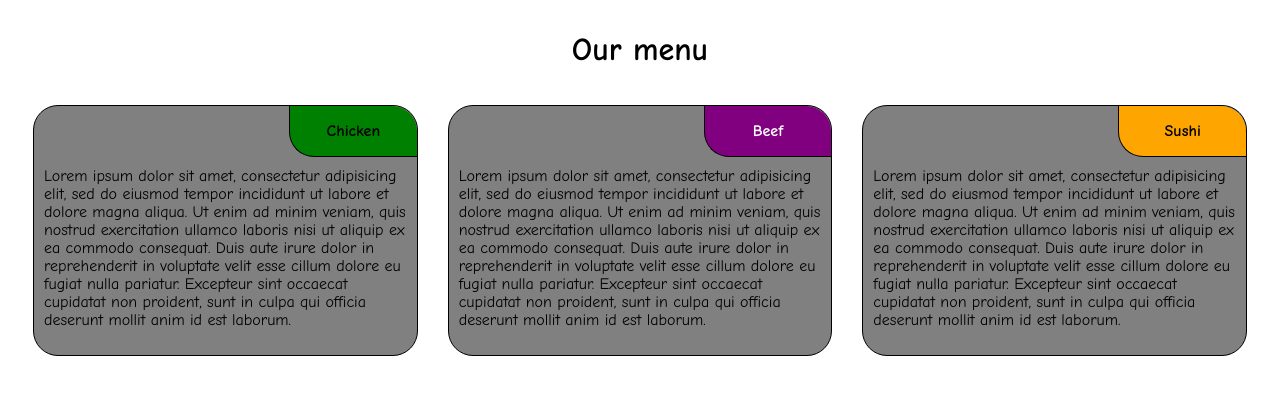
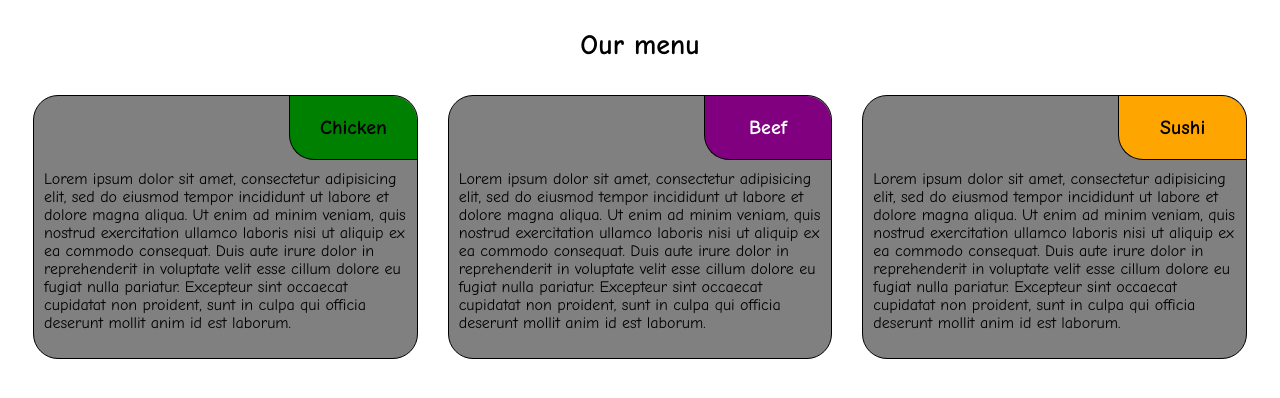
Before and after one commit to DemidenkoAndrey/CourseraPages, a plain HTML site: page module2-solution/index.html in a window 1280 px wide. Drawn offline with Linux system fonts and the light colour scheme.

Commit message:
Add font-size with em

```diff
--- a/module2-solution/css/main.css
+++ b/module2-solution/css/main.css
@@ -5,6 +5,10 @@
 html {
   font-family: "Comic Sans MS", cursive, sans-serif;
   padding: 10px;
+}
+
+h1 {
+  font-size: 1.75em;
 }
 
 .col-xs-12, .col-sm-6, .col-sm-12, .col-md-4 {
@@ -67,6 +71,7 @@ html {
 }
 
 .title > p {
+  font-size: 1.25em;
   font-weight: bold;
 }
 
```
